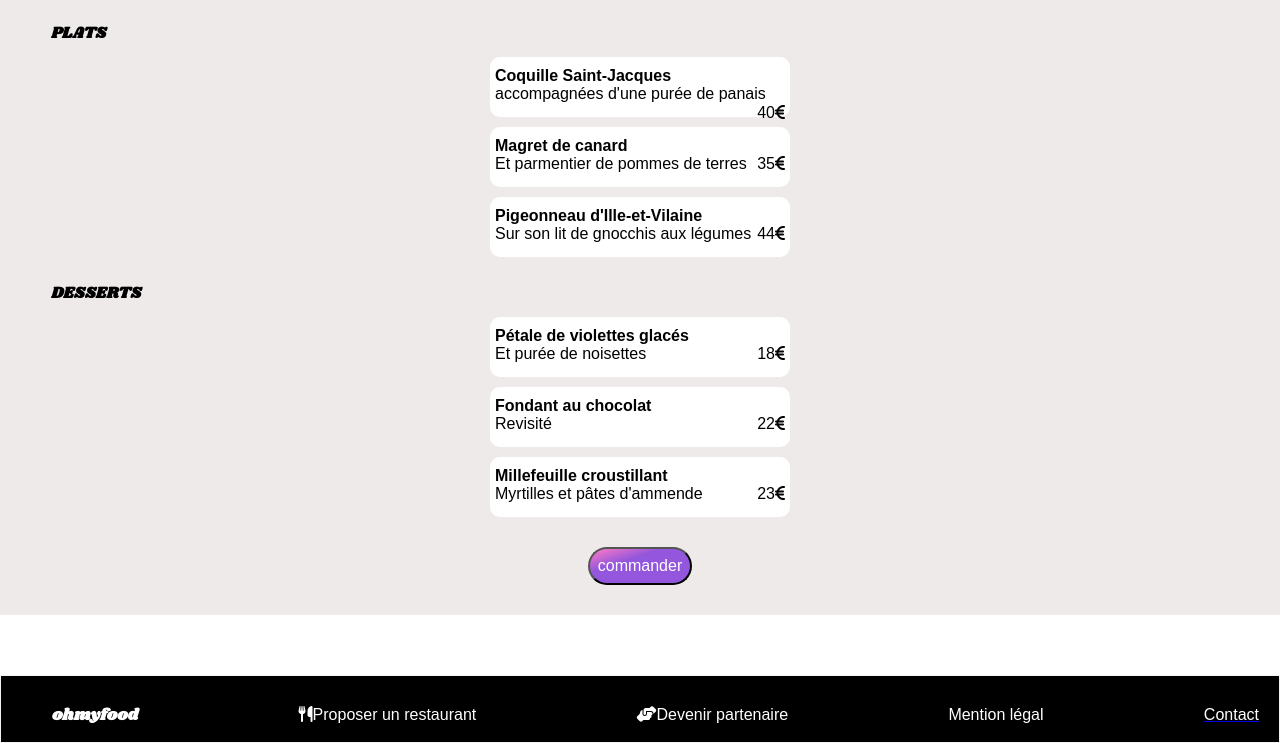
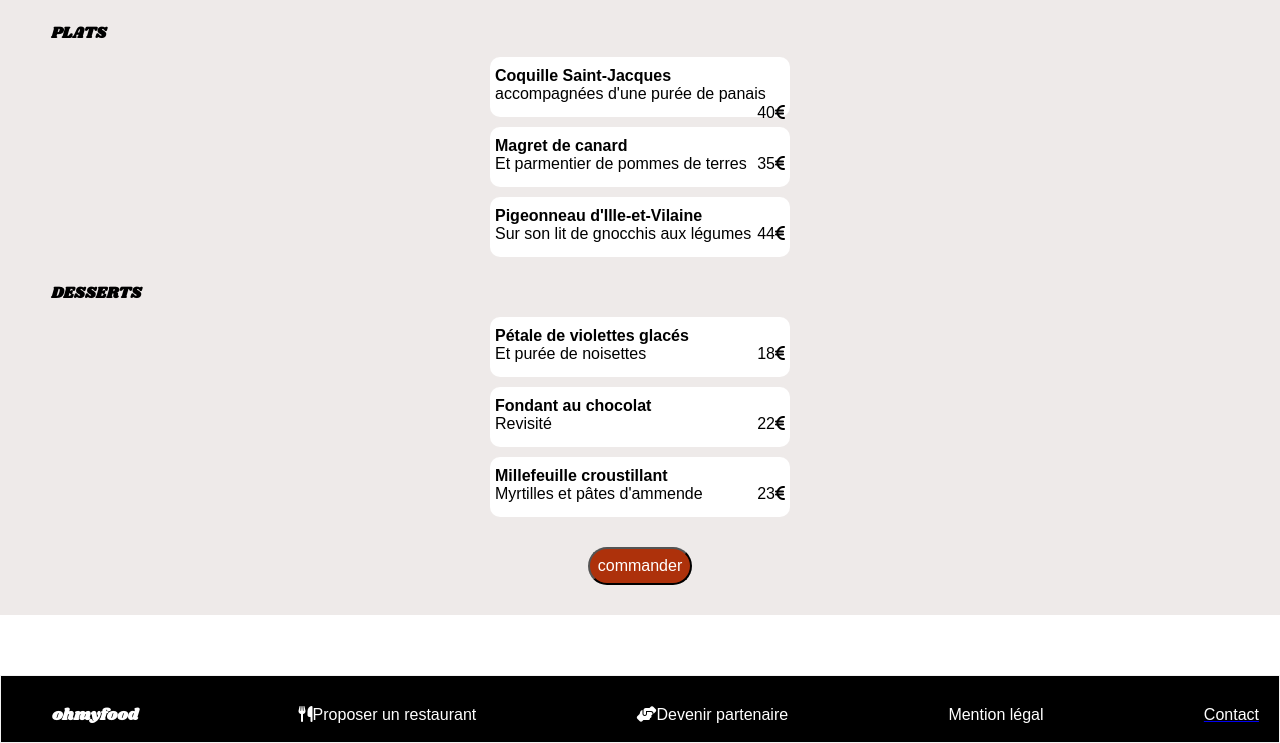
Before and after one commit to LKONATE-c/LAMINEKONATE-P3, a plain HTML site: page menuA.html in a window 1280 px wide. In both pictures the pointer is over the button "commander". Shown: the part 592-1335 px from the top of the page. Drawn offline with nearby package versions, Linux system fonts and the light colour scheme; a web font is replaced by a local one.

Commit message:
CORRECTION DEFAUT W3C DE ACCEUIL

```diff
--- a/menuA.css
+++ b/menuA.css
@@ -109,11 +109,13 @@ header {
     margin-right: auto;
     margin-left: auto;
     display: block;
-    background: rgb(255,121,196);
     background: linear-gradient(162deg, rgba(255,121,196,0.9836309523809523) 1%, rgba(147,86,220,1) 35%);
 
   }
-
+  .btn-cde:hover{
+    background: #AD310B;
+    transition: background-color 1000ms linear;
+  }
 
 .endtext{
     border:1px solid #F2F2F2;
```
Also changed, not shown: index.html (+8 -4 lines).
